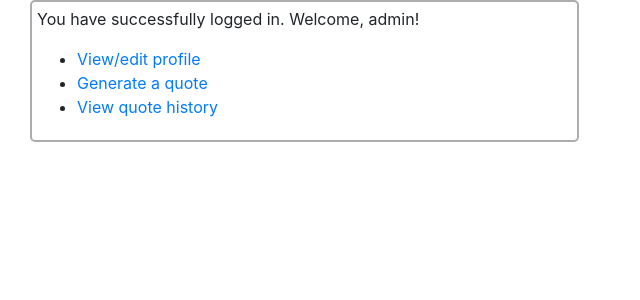
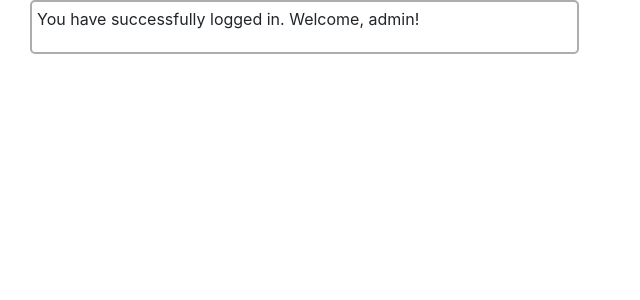
Before and after one commit to emfilice/SoftwareDevelopmentS2019Project, a Django app: page /index/ in a window 1280 px wide. Shown: the part 112-412 px from the top of the page, without its empty margins (0-640 px from the left). Run offline with Django 3.2, Linux system fonts and the light colour scheme; a user stored in the database is signed in; data comes from the database, SQL or seed files in the repository; both versions use the stored data as it was after the commit; some libraries are stand-ins or nearby versions.

Commit message:
Updated index.html.

```diff
--- a/fuelest/templates/fuelest/index.html
+++ b/fuelest/templates/fuelest/index.html
@@ -2,14 +2,9 @@
 
 {% block content %}
 <p>You have successfully logged in. Welcome, {{ user.username }}!</p>
-<ul>
-  <li><a href="/profile">View/edit profile</a></li>
 {% if profile_made %}
-  <li><a href="/quotes/generate">Generate a quote</a></li>
-  <li><a href="/quotes/history">View quote history</a></li>
 {% else %}
-  <li>Please create a profile to access the quotes module.</li>
+<p>Please create a profile to access the quotes module.</p>
 {% endif %}
-</ul>
 
 {% endblock %}
```
Also changed, not shown: db.sqlite3.
